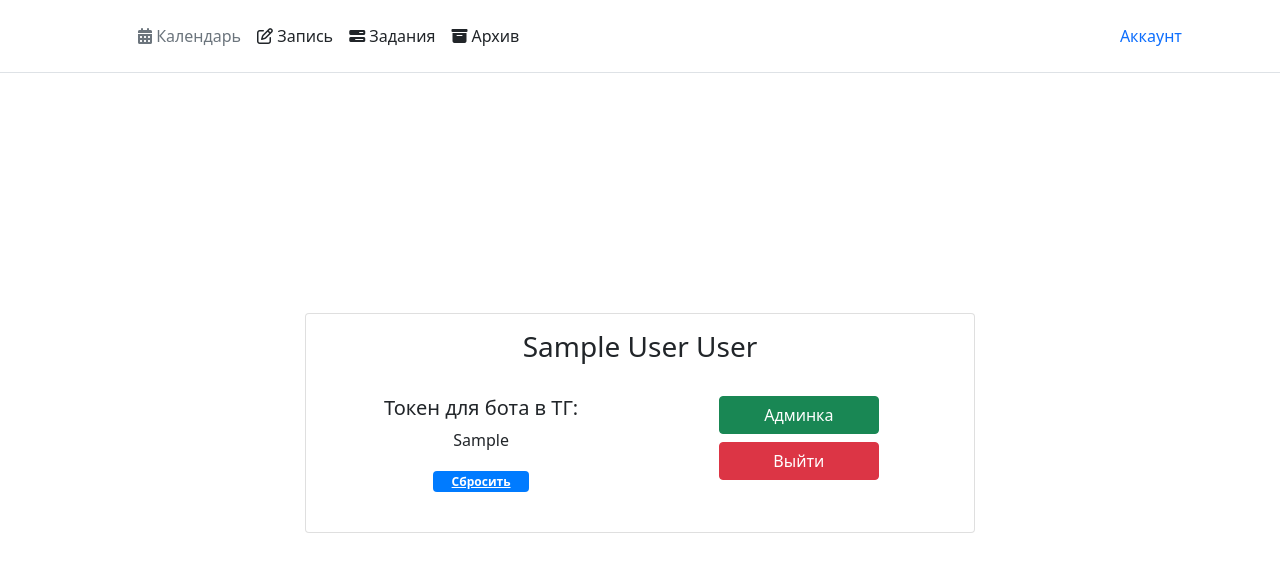
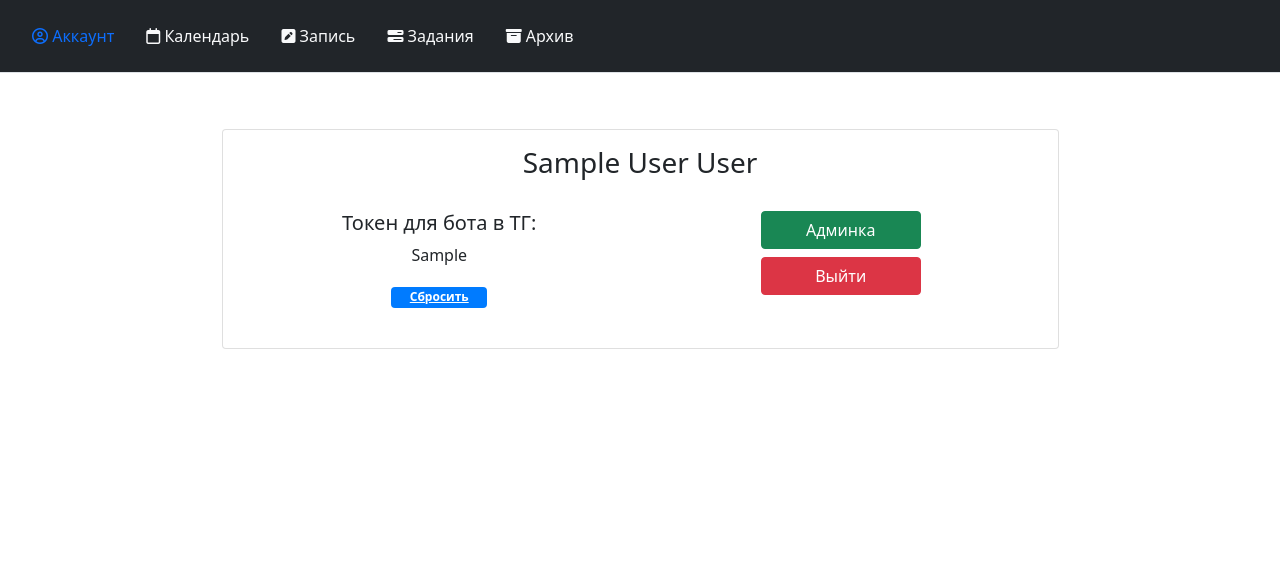
Before and after one commit to SH1SH4/Timetable2.0, a Flask app: page /user in a window 1280 px wide. Shown: the top 572 px of the page. Run offline with Flask 3, Linux system fonts and the light colour scheme; a user stored in the database is signed in; tables that the repository leaves empty hold one stand-in row (values such as "Sample post"); some libraries are stand-ins or nearby versions.

```diff
--- a/main.py
+++ b/main.py
@@ -64,10 +64,12 @@ def admin():
                 new_admin = db_sess.query(User).get(admin)
                 new_admin.is_admin = not new_admin.is_admin
                 db_sess.commit()
+                db_sess.close()
             elif ban:
                 banned = db_sess.query(User).get(ban)
                 banned.is_ban = not banned.is_ban
                 db_sess.commit()
+                db_sess.close()
             users = list(db_sess.query(User))
             return render_template("admin.html", admin=current_user, users=users, n=n)
     return render_template('welcome.html')
@@ -144,6 +146,7 @@ def picture(hash):
 
 
 @app.route("/homework", methods=["POST", "GET"])
+@login_required
 def homework():
     form = HomeworkForm()
     if request.method == "GET":
@@ -187,16 +190,17 @@ def school_schedule():
         )
     if request.method == "POST":
         db_sess = db_session.create_session()
-        record = current_user.table.filter(Tables.id == form.id.data)[0]
+        user = db_sess.query(User).get(current_user.id)
+        record = user.table.filter(Tables.id == form.id.data)[0]
         record.completed = True
         db_sess.commit()
         return render_template(
             "school_schedule.html",
             title="Расписание",
-            user=current_user,
+            user=user,
             n=n,
             form=form,
-            table=list(current_user.table.filter(
+            table=list(user.table.filter(
                 Tables.completed == False,
                 Tables.active == True)
             )
@@ -289,7 +293,7 @@ if __name__ == "__main__":
     print(dotenv_path)
     if path.exists(dotenv_path):
         PORT = int(get_key(dotenv_path, 'PORT'))
-        HOST = '127.0.0.1'
+        HOST = '0.0.0.0'
         debug = True
     else:
         PORT = int(env.get('PORT'))
--- a/modules/edit_homework.py
+++ b/modules/edit_homework.py
@@ -17,6 +17,7 @@ def load_img(f, user, table, db_sess):
     f.save(path.join('static', 'images', str(user), filename))
     db_sess.add(img)
     db_sess.commit()
+    db_sess.close()
 
 
 def homework_edit(form, record, user):
--- a/modules/homework.py
+++ b/modules/homework.py
@@ -16,6 +16,7 @@ def load_img(f, user, table, db_sess):
     f.save(path.join('static', 'images', str(user), filename))
     db_sess.add(img)
     db_sess.commit()
+    db_sess.close()
 
 
 def homework_form(form, user):
--- a/modules/login.py
+++ b/modules/login.py
@@ -10,8 +10,11 @@ def login(mail, password):
     if len(list(db_sess.query(User).filter(User.email == mail))) > 0:
         user = db_sess.query(User).filter(User.email == mail)[0]
         if user.is_ban:
+            db_sess.close()
             return 'BAN'
         if user.password == password:
             login_user(user, remember=True)
+            db_sess.close()
             return True
+    db_sess.close()
     return False
--- a/tables/user.py
+++ b/tables/user.py
@@ -1,7 +1,6 @@
 from flask_login import UserMixin
 from sqlalchemy import Column, Integer, String, ForeignKey, Text, Boolean, Time, Date
 from sqlalchemy.orm import relationship
-from sqlalchemy.ext.declarative import declarative_base
 from .db_session import DeclarativeBase
 
 
--- a/templates/calendar.html
+++ b/templates/calendar.html
@@ -7,7 +7,7 @@
     <script src="{{ url_for('static', filename='js/locales-all.js') }}"></script>
     <script>
 
-  document.addEventListener('DOMContentLoaded', function() {
+        document.addEventListener('DOMContentLoaded', function () {
             var calendarEl = document.getElementById('calendar');
 
             var calendar = new FullCalendar.Calendar(calendarEl, {
@@ -28,7 +28,6 @@
             });
 
             calendar.render();
-
 
 
         });
--- a/templates/main.html
+++ b/templates/main.html
@@ -17,42 +17,39 @@
 </head>
 <body>
 {% if current_user.is_authenticated %}
-<header class="p-3 mb-3 border-bottom">
-    <div class="container">
-        <div class="d-flex flex-wrap align-items-center justify-content-center justify-content-lg-start">
-            <a href="/" class="d-flex align-items-center mb-2 mb-lg-0 text-dark text-decoration-none">
-                <svg class="bi me-2" width="40" height="32">
-                    <use xlink:href="#bootstrap"></use>
-                </svg>
-            </a>
-            <ul class="nav col-12 col-lg-auto me-lg-auto mb-2 justify-content-center mb-md-0">
-                <li><a href="/calendar" class="nav-link px-2 link-secondary">
-                    <i class="fa fa-calendar" aria-hidden="true"></i>
-                    Календарь</a>
+<header class="p-3 mb-3 border-bottom navbar navbar-dark bg-dark">
+        <div class="flex-wrap align-items-center justify-content-center justify-content-lg-start">
+            <ul class="nav col-lg-auto me-lg-auto mb-2 justify-content-center mb-md-0">
+                <li>
+                    <a href="/user" class="nav-link">
+                        <i class="fa fa-user-circle-o" aria-hidden="true"></i>
+                        Аккаунт
+                    </a>
                 </li>
                 <li>
-                    <a href="/homework" class="nav-link px-2 link-dark">
-                        <i class="fa fa-pencil-square-o" aria-hidden="true"></i>
+                    <a href="/calendar" class="nav-link link-light">
+                        <i class="fa fa-calendar-o" aria-hidden="true"></i>
+                        Календарь
+                    </a>
+                </li>
+                <li>
+                    <a href="/homework" class="nav-link link-light">
+                        <i class="fa fa-pencil-square" aria-hidden="true"></i>
                         Запись
                     </a>
                 </li>
-                <li><a href="/school_schedule" class="nav-link px-2 link-dark">
+                <li><a href="/school_schedule" class="nav-link link-light">
                     <i class="fa fa-tasks" aria-hidden="true"></i>
                     Задания</a>
                 </li>
-                <li><a href="/archive" class="nav-link px-2 link-dark">
+                <li><a href="/archive" class="nav-link link-light">
                     <i class="fa fa-archive" aria-hidden="true"></i>
                     Архив
                 </a>
                 </li>
             </ul>
 
-
-            <div class="dropdown text-end">
-                <a href="/user" class="nav-link active">Аккаунт</a>
-            </div>
         </div>
-    </div>
 </header>
 {% endif %}
 <main role="main" class="container">
--- a/templates/user_cabinet.html
+++ b/templates/user_cabinet.html
@@ -1,6 +1,6 @@
 {% extends "main.html" %}
 {% block content %}
-<div class="card" style="width:60%; margin: auto; margin-top: 15rem;">
+<div class="card" style="width:75%; margin: auto; margin-top: 5%;">
     <div class="card-body">
         <h3 class="card-title" style="margin-bottom: 2rem;">{{ user.name}} {{user.surname }}</h3>
         <div class="container">
```
Also changed, not shown: templates/school_schedule.html (+5 -8 lines), templates/welcome.html (+6 -3 lines). Lines whose indentation alone changed are shown as unchanged.
